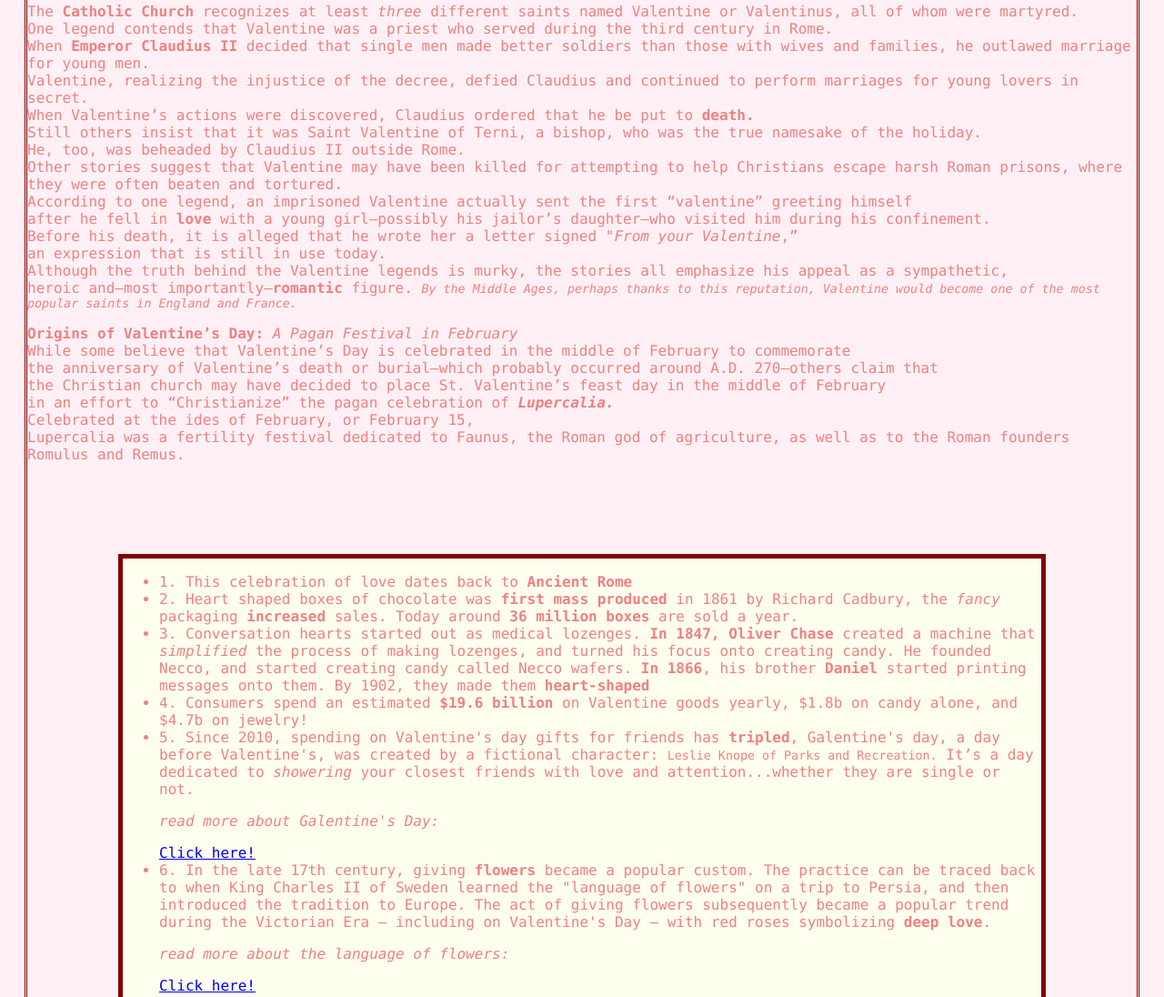
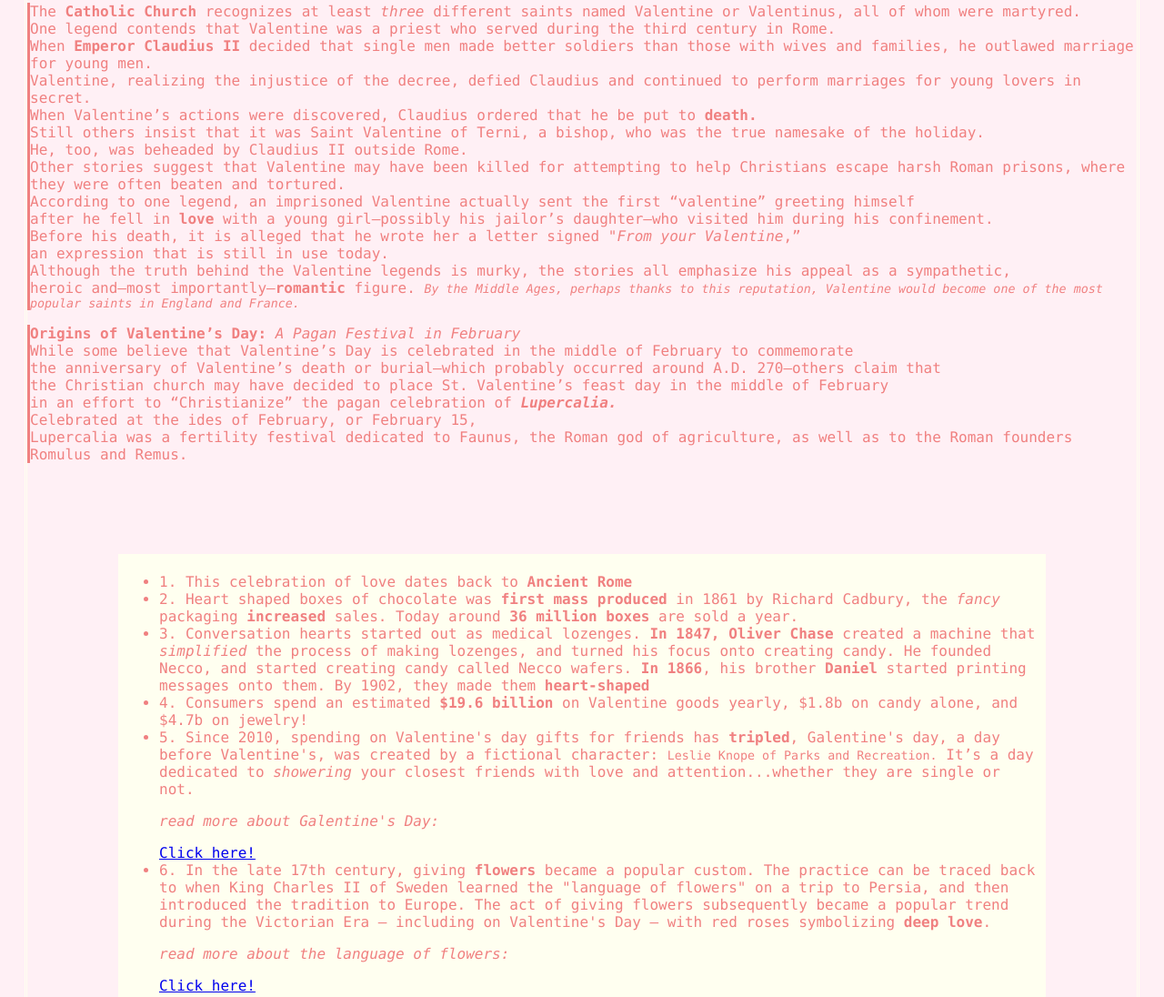
Before and after one commit to PhoebeZheng/web, a plain HTML site: page talk.html in a window 1280 px wide. Shown: the part 761-1857 px from the top of the page at 91% size. Drawn offline with Linux system fonts and the light colour scheme.

Commit message:
Update main.css

```diff
--- a/main.css
+++ b/main.css
@@ -38,15 +38,16 @@ body {
     font-size: 16px;
     font-style: normal;
     outline-style: double;
-    outline-color: Maroon;
+    outline-color: Ivory;
     margin: 30px;
 }
 
 div {
-  border: 5px solid Maroon;
+  border: 5px solid Ivory;
   margin-top: 100px;
   margin-bottom: 100px;
   margin-right: 100px;
   margin-left: 100px;
   background-color: Ivory;
 }
+p.mix {border-style: hidden hidden hidden solid;}
```
